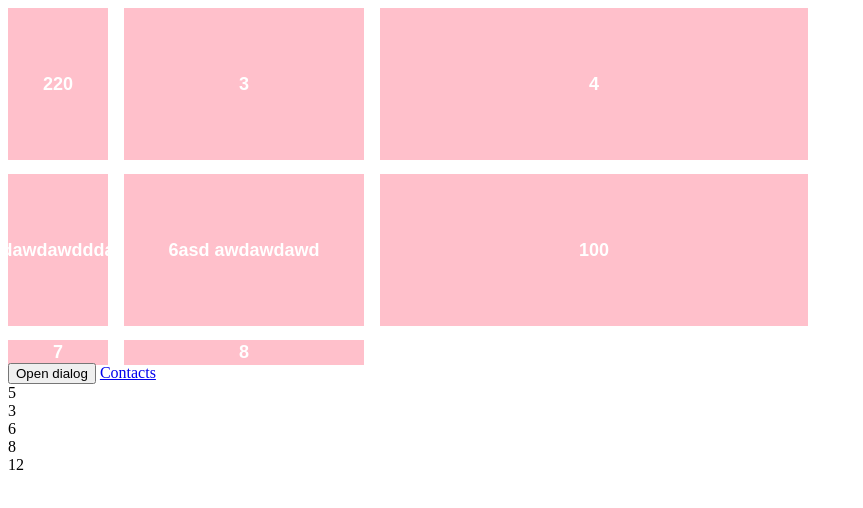
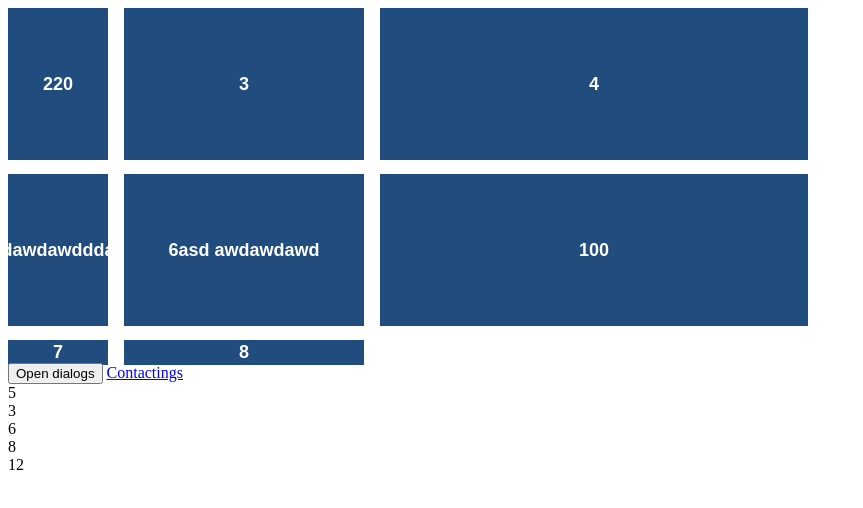
Before and after one commit to Dabbar/gh-pages-test, a website built with Parcel: page index.html in a window 1280 px wide. Shown: the whole page, without its empty margins (0-863 px from the left). Built offline with nearby package versions, Linux system fonts and the light colour scheme.

Commit message:
Updated parcel

```diff
--- a/index.html
+++ b/index.html
@@ -22,7 +22,7 @@
         <!-- <div class="child child-9">9</div> -->
     </div>
 
-    <button id="js-open-dialog">Open dialog</button>
+    <button id="js-open-dialog">Open dialogs</button>
 
 
     <dialog id="js-dialog">
@@ -30,7 +30,7 @@
         <button id="js-close-dialog">Close</button>
     </dialog>
 
-    <a href="./pages/contacts.html">Contacts</a>
+    <a href="./pages/contacts.html">Contactings</a>
     <script src="scripts/index.js"></script>
 </body>
 
--- a/package.json
+++ b/package.json
@@ -11,12 +11,12 @@
     "keywords": [],
     "author": "",
     "license": "ISC",
-    "dependencies": {
-        "autoprefixer": "^7.2.4",
+    "devDependencies": {
+        "autoprefixer": "^7.2.5",
         "babel": "^6.23.0",
         "babel-polyfill": "^6.26.0",
         "babel-preset-env": "^1.6.1",
         "node-sass": "^4.7.2",
-        "parcel-bundler": "^1.4.1"
+        "parcel-bundler": "^1.5.0"
     }
 }
--- a/styles/styles.scss
+++ b/styles/styles.scss
@@ -1,4 +1,4 @@
-$main-color: pink;
+$main-color: rgb(33, 76, 126);
 
 h1 {
     color: $main-color;
```
Also changed, not shown: 3 other files.
